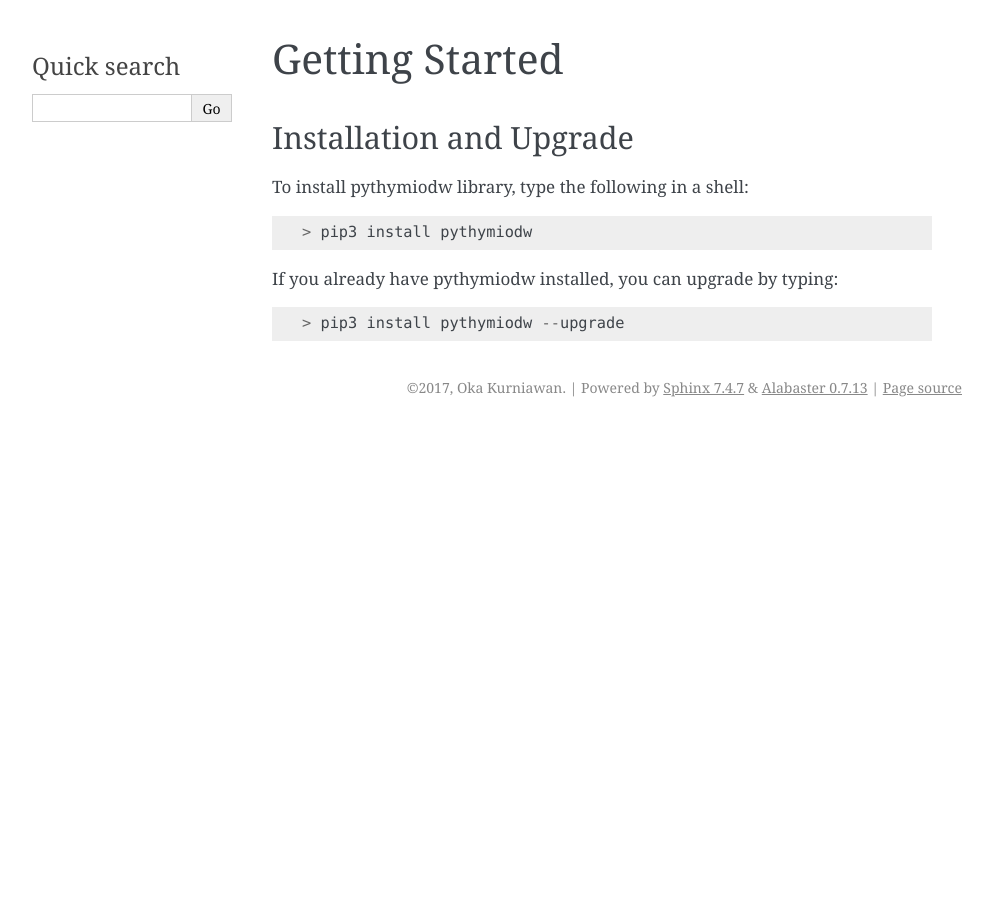
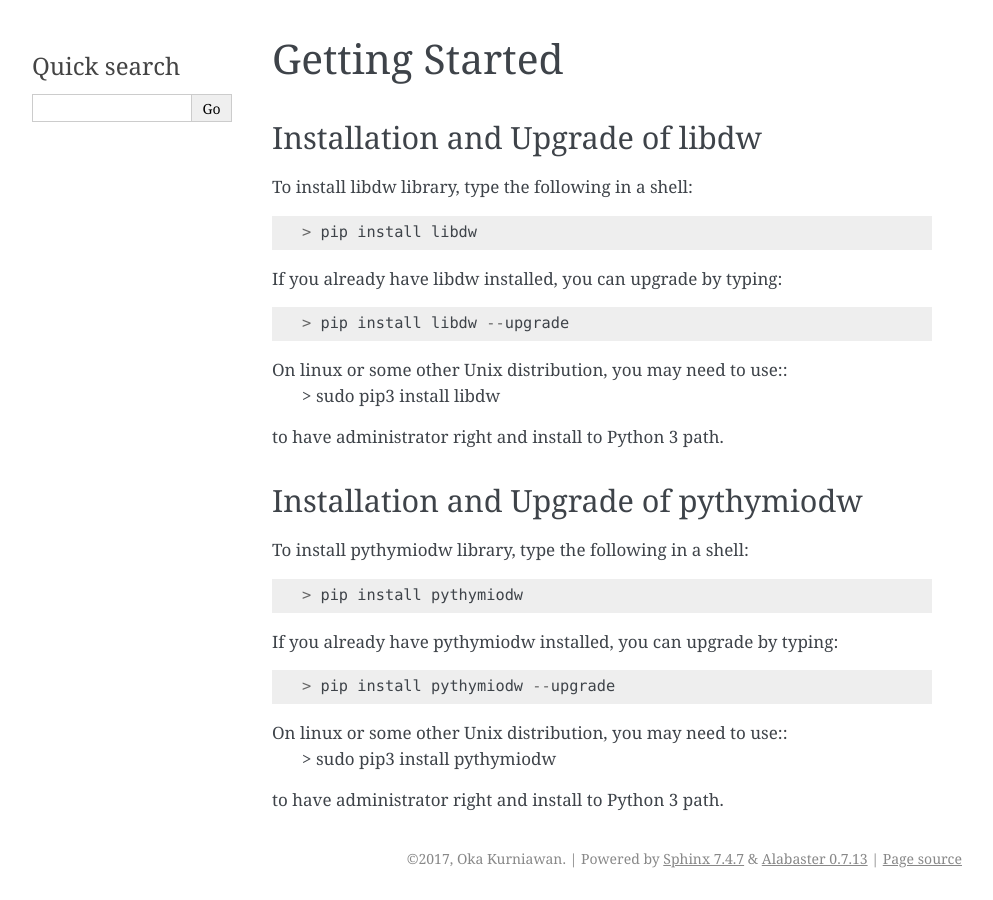
Before and after one commit to kurniawano/pythymiodw, a Sphinx documentation site: the page built from doc/getstart.rst, in a window 1280 px wide. Shown: the whole page, without its empty margins (148-1141 px from the left). Built offline with Sphinx 7.4.7, drawn with Linux system fonts in a browser that asks for light colours.

```diff
--- a/doc/getstart.rst
+++ b/doc/getstart.rst
@@ -3,13 +3,34 @@ Getting Started
 ===============
 
 --------------------------
-Installation and Upgrade
+Installation and Upgrade of libdw
+--------------------------
+To install libdw library, type the following in a shell::
+
+    > pip install libdw
+
+If you already have libdw installed, you can upgrade by typing::
+
+    > pip install libdw --upgrade
+
+On linux or some other Unix distribution, you may need to use::
+    > sudo pip3 install libdw
+
+to have administrator right and install to Python 3 path.
+
+--------------------------
+Installation and Upgrade of pythymiodw
 --------------------------
 
 To install pythymiodw library, type the following in a shell::
 
-    > pip3 install pythymiodw
+    > pip install pythymiodw
 
 If you already have pythymiodw installed, you can upgrade by typing::
 
-    > pip3 install pythymiodw --upgrade
+    > pip install pythymiodw --upgrade
+
+On linux or some other Unix distribution, you may need to use::
+    > sudo pip3 install pythymiodw
+
+to have administrator right and install to Python 3 path.
```
Also changed, not shown: doc/tutorial.rst (+36 -0 lines).
